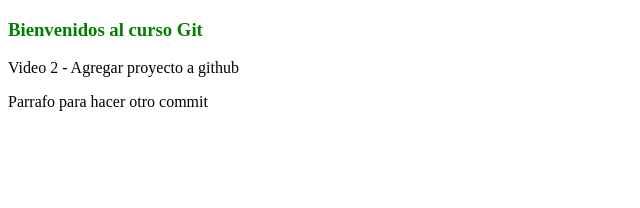
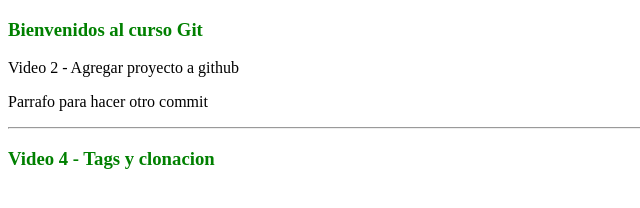
Before and after one commit to Leetokata/Curso-Git, a plain HTML site: page index.html in a window 1280 px wide. Shown: the whole page, without its empty margins (0-640 px from the left). Drawn offline with Linux system fonts and the light colour scheme.

Commit message:
Update index.html

```diff
--- a/index.html
+++ b/index.html
@@ -11,5 +11,7 @@
 	<h3>Bienvenidos al curso Git</h3>
 	<p>Video 2 - Agregar proyecto a github</p>
 	<p>Parrafo para hacer otro commit</p>
+	<hr>
+	<h3>Video 4 - Tags y clonacion</h3>
 </body>
 </html>
```
